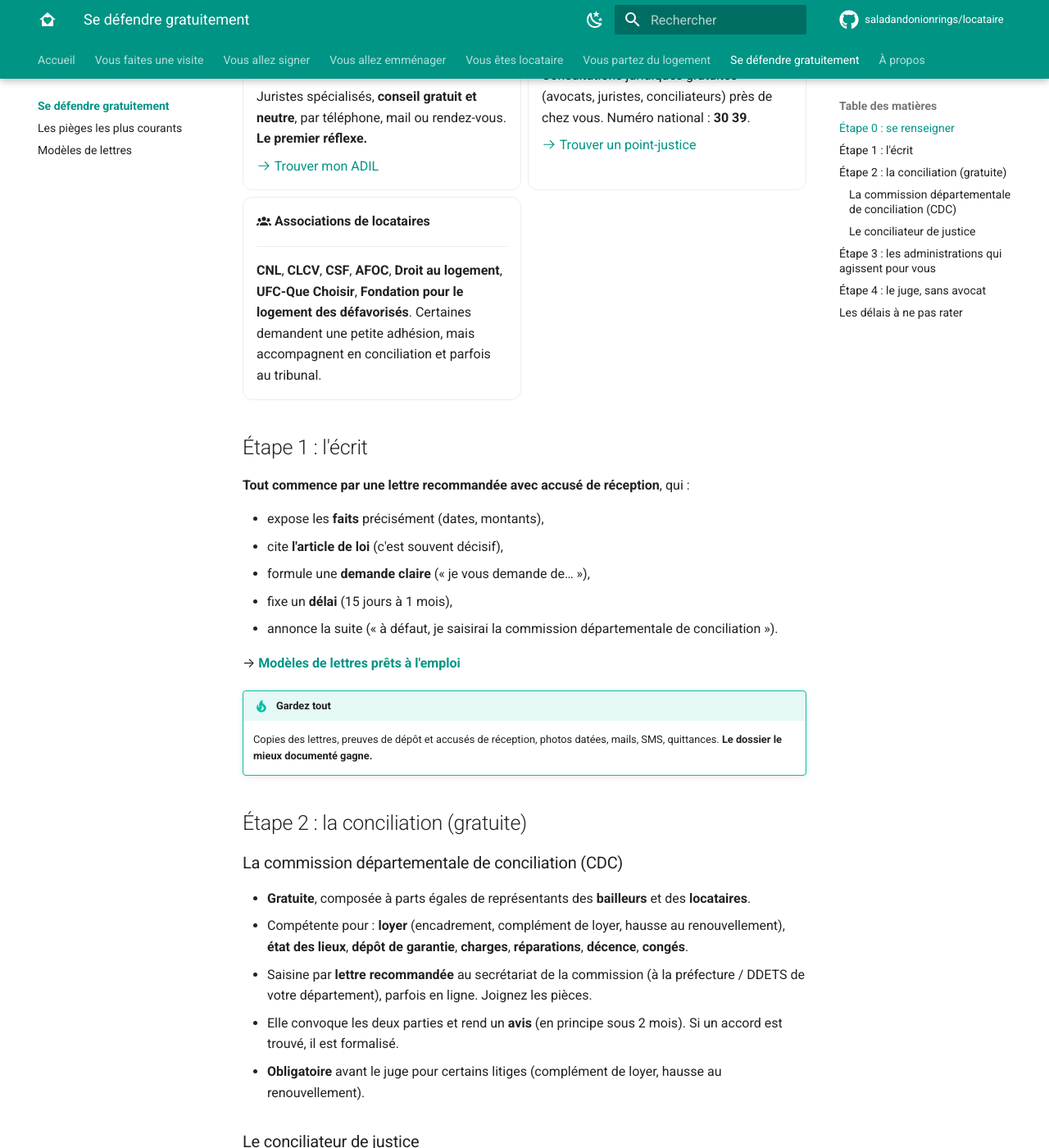
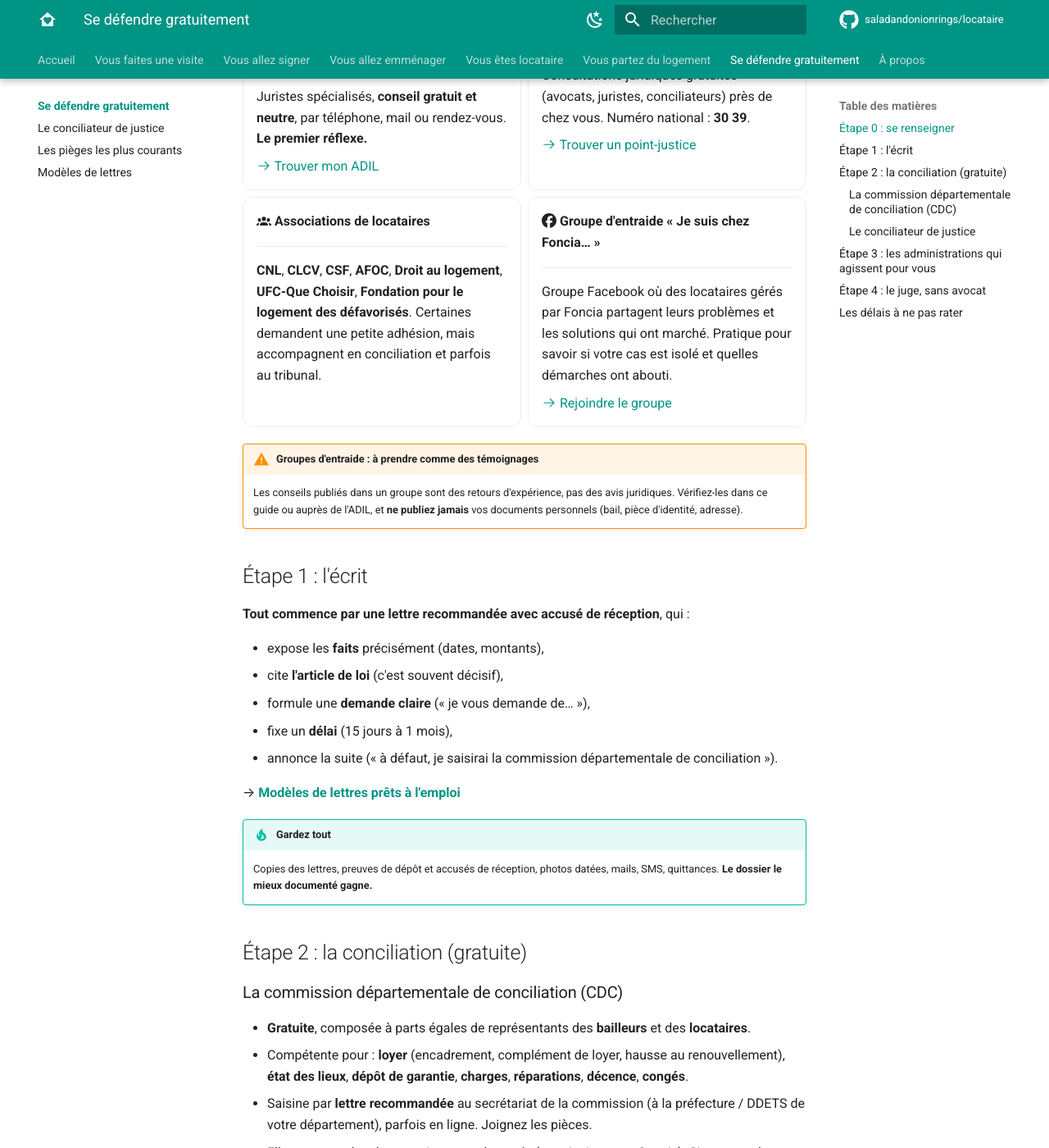
Before and after one commit to saladandonionrings/locataire, an MkDocs documentation site: the page built from docs/recours/index.md, in a window 1280 px wide and 1400 px high, scrolled down 367 px. Shown: the whole window at 82% size. Built offline with MkDocs 1.6.1 and Material for MkDocs 9.7.7, drawn with Linux system fonts in a browser that asks for light colours; comment, search, counter and statistics services are not loaded; some of the changed text lies outside the part shown.

Commit message:
Ajoute une page sur le conciliateur de justice et un groupe d'entraide
Nouvelle page détaillant la saisine, le déroulement et l'issue d'une
conciliation, avec une comparaison avec la commission départementale.
Ajoute le groupe Facebook « Je suis chez Foncia… » aux ressources.

Co-Authored-By: Claude Opus 5.5 <noreply@anthropic.com>
Claude-Session: https://claude.ai/code/session_01E8eQTnP3uKNNUMfDPmtbKP

```diff
--- a/docs/recours/index.md
+++ b/docs/recours/index.md
@@ -28,7 +28,18 @@ Vous n'avez **presque jamais besoin d'un avocat** pour faire valoir vos droits d
 
     **CNL**, **CLCV**, **CSF**, **AFOC**, **Droit au logement**, **UFC-Que Choisir**, **Fondation pour le logement des défavorisés**. Certaines demandent une petite adhésion, mais accompagnent en conciliation et parfois au tribunal.
 
+-   :fontawesome-brands-facebook: **Groupe d'entraide « Je suis chez Foncia… »**
+
+    ---
+
+    Groupe Facebook où des locataires gérés par Foncia partagent leurs problèmes et les solutions qui ont marché. Pratique pour savoir si votre cas est isolé et quelles démarches ont abouti.
+
+    [:octicons-arrow-right-24: Rejoindre le groupe](https://www.facebook.com/groups/foncia/)
+
 </div>
+
+!!! warning "Groupes d'entraide : à prendre comme des témoignages"
+    Les conseils publiés dans un groupe sont des retours d'expérience, pas des avis juridiques. Vérifiez-les dans ce guide ou auprès de l'ADIL, et **ne publiez jamais** vos documents personnels (bail, pièce d'identité, adresse).
 
 ## Étape 1 : l'écrit
 
@@ -60,7 +71,9 @@ Vous n'avez **presque jamais besoin d'un avocat** pour faire valoir vos droits d
 - **Bénévole, gratuit**, assermenté. Permanences en mairie, tribunal, maison de justice.
 - Pour **tous** les litiges (y compris avec un voisin, une agence).
 - Prise de rendez-vous sur [conciliateurs.fr](https://www.conciliateurs.fr).
-- L'accord signé peut être **homologué** par le juge et devient **exécutoire**.
+- L'accord signé peut être **homologué** par le juge et devient **exécutoire**. S'il échoue, le constat d'échec vous ouvre la porte du juge.
+
+→ **[Tout savoir sur le conciliateur de justice](conciliateur.md)** : comment le saisir, déroulement, après la conciliation, et comparaison avec la commission départementale.
 
 !!! info "Tentative amiable obligatoire sous 5 000 €"
     Pour une demande en justice **inférieure à 5 000 €** (la plupart des litiges de dépôt de garantie, charges, frais d'agence…), il faut en principe avoir tenté une **conciliation**, une **médiation** ou une **procédure participative** avant de saisir le juge <span class="loi">art. 750-1 Code de procédure civile</span>. Le passage devant la CDC ou un conciliateur de justice remplit cette condition.
--- a/mkdocs.yml
+++ b/mkdocs.yml
@@ -109,6 +109,7 @@ nav:
       - Récupérer son dépôt de garantie: depart/depot-de-garantie.md
   - Se défendre gratuitement:
       - recours/index.md
+      - Le conciliateur de justice: recours/conciliateur.md
       - Les pièges les plus courants: recours/pieges.md
       - Modèles de lettres: modeles/index.md
   - À propos: a-propos.md
```
Also changed, not shown: README.md (+1 -1 lines), docs/depart/depot-de-garantie.md (+1 -1 lines), docs/index.md (+1 -1 lines), docs/locataire/reparations.md (+1 -1 lines), docs/recours/conciliateur.md (added, +69 -0 lines), docs/signature/frais-agence.md (+1 -1 lines).
